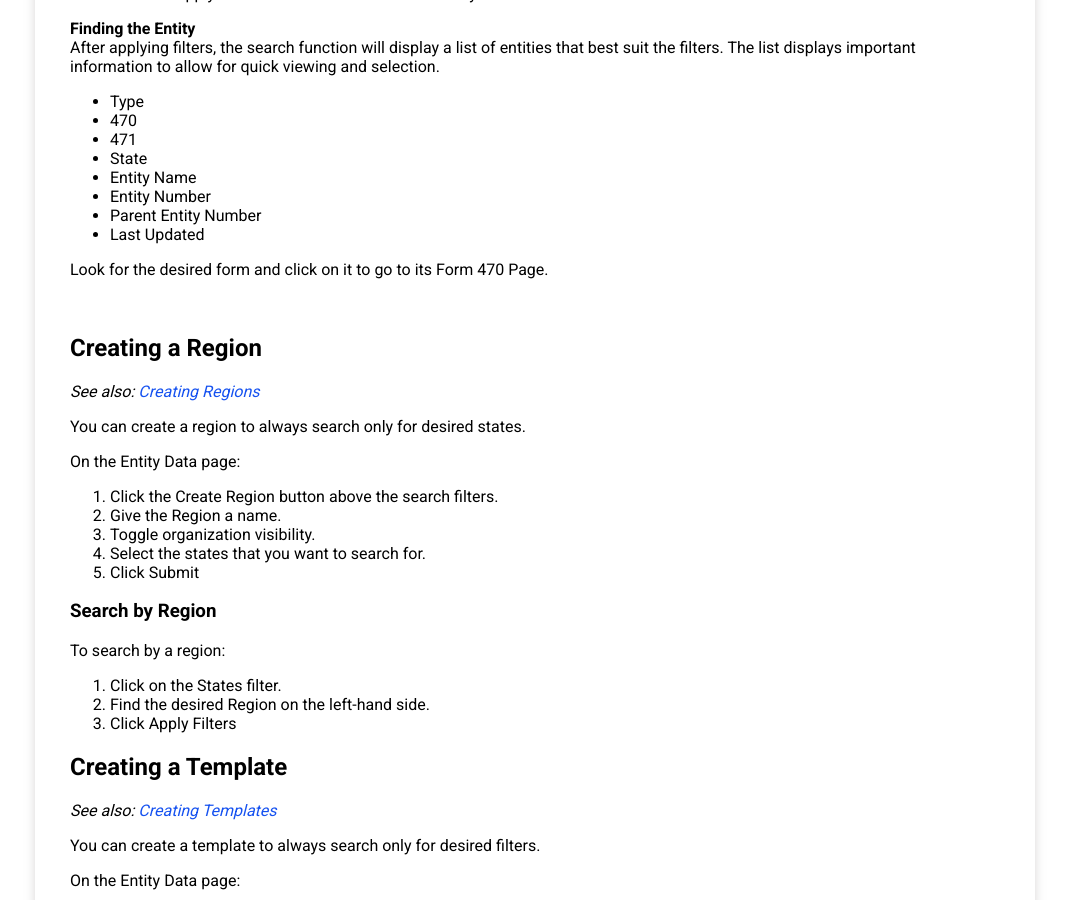
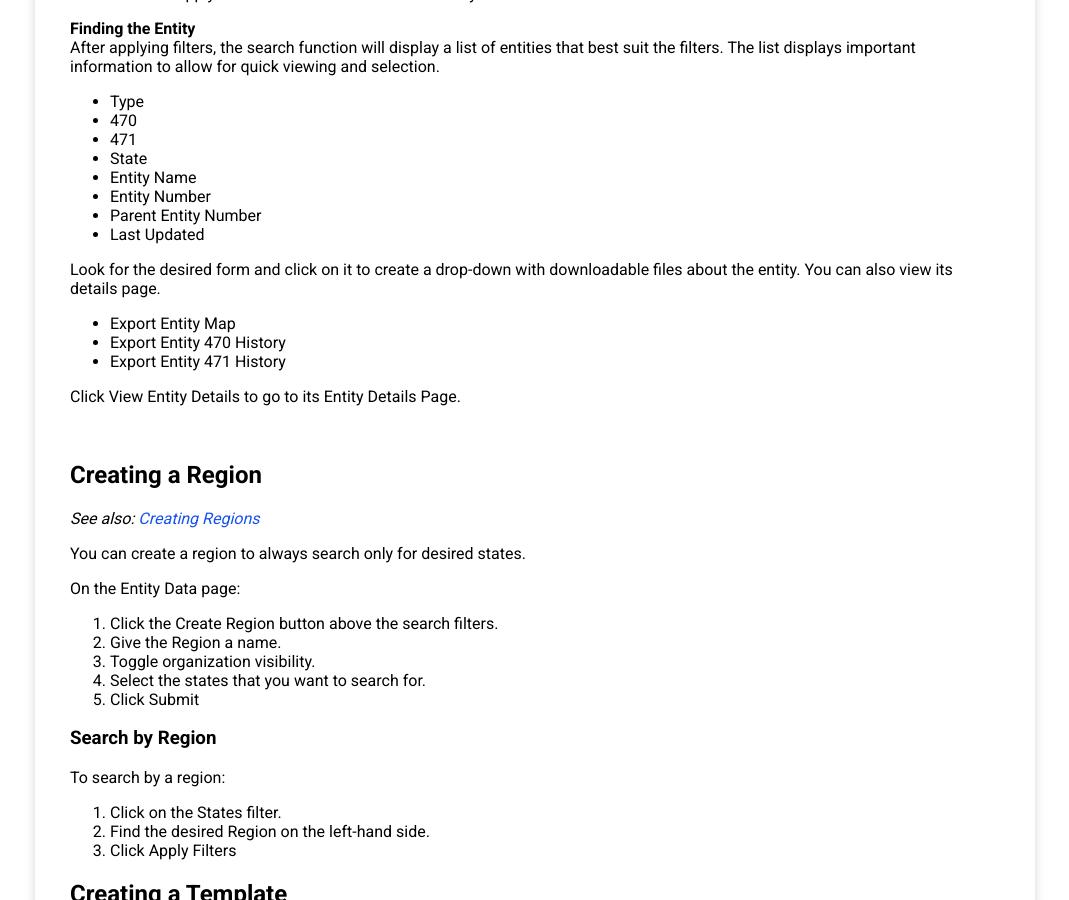
Before and after one commit to kt-eller/help-pages, a Jekyll site: the page built from pages/working-with-entity-data.md, in a window 1280 px wide and 900 px high, scrolled down 776 px. Shown: the whole window, without its empty margins (105-1174 px from the left). Built offline with Jekyll 4.4.1, drawn with Linux system fonts in a browser that asks for light colours; nearby versions of some CDN libraries; comment, search, counter and statistics services are not loaded; a style sheet for code colours, icons or effects is not loaded.

```diff
--- a/pages/working-with-entity-data.md
+++ b/pages/working-with-entity-data.md
@@ -33,7 +33,12 @@ The list displays important information to allow for quick viewing and selection
 - Parent Entity Number
 - Last Updated
 
-Look for the desired form and click on it to go to its Form 470 Page.
+Look for the desired form and click on it to create a drop-down with downloadable files about the entity. You can also view its details page.
+- Export Entity Map
+- Export Entity 470 History
+- Export Entity 471 History
+
+Click `View Entity Details` to go to its Entity Details Page.
 
 <br>
 
```
